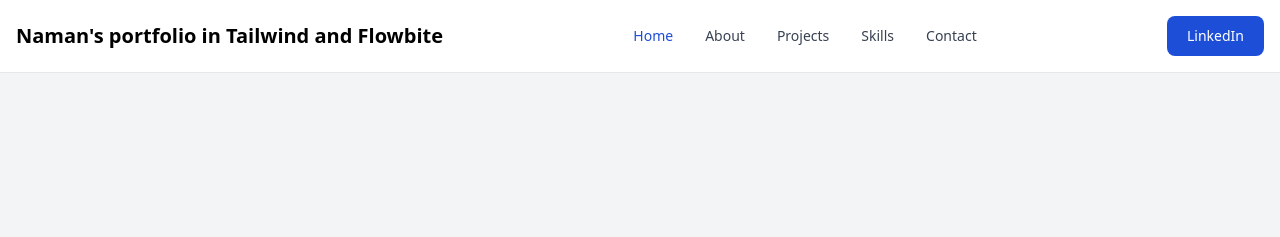
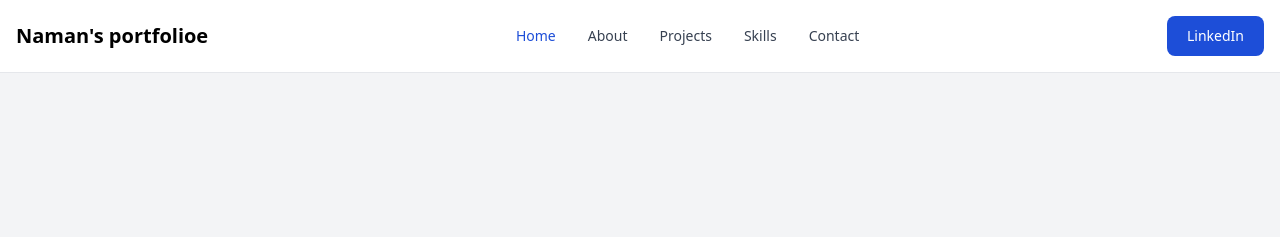
Before and after one commit to nagfx/twfb-portfolio-website, a plain HTML site: page index.html in a window 1280 px wide. Shown: the top 237 px of the page. Drawn offline with nearby package versions, Linux system fonts and the light colour scheme.

Commit message:
Update index.html

```diff
--- a/index.html
+++ b/index.html
@@ -4,7 +4,7 @@
     <meta charset="UTF-8" />
     <meta http-equiv="X-UA-Compatible" content="IE=edge" />
     <meta name="viewport" content="width=device-width, initial-scale=1.0" />
-    <title>Naman Portfolio Tailwind</title>
+    <title>Naman Portfolio Tailwind and Flowbite</title>
     <script src="https://cdn.tailwindcss.com"></script>
     <link rel="stylesheet" href="style.css" />
     <link
@@ -21,7 +21,7 @@
       >
         <span
           class="self-center text-xl font-semibold whitespace-nowrap dark:text-white"
-          >Naman's portfolio in Tailwind and Flowbite</span
+          >Naman's portfolioe</span
         >
 
         <div class="flex md:order-2">
```
